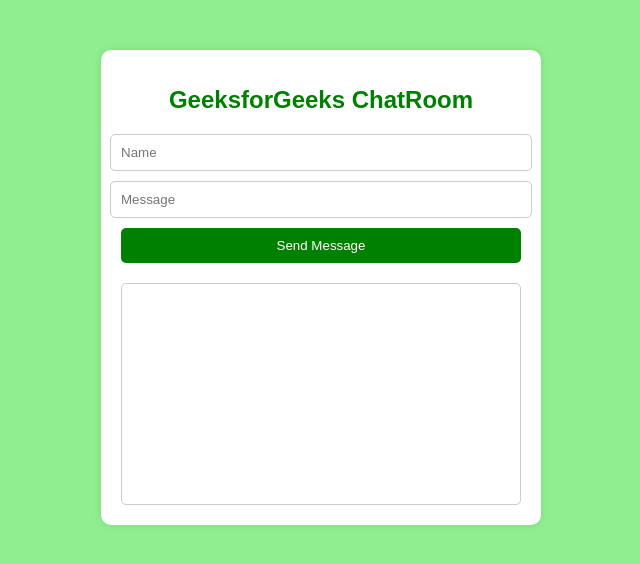
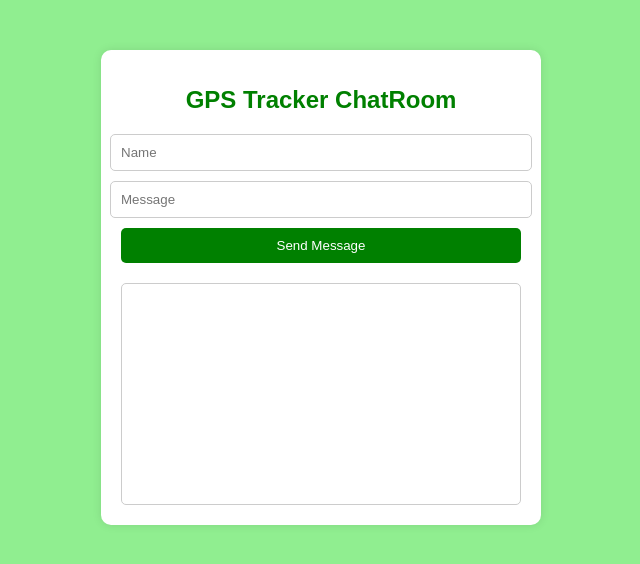
Before and after one commit to wajih-git/chat-app-server-client5, a website: page index.html in a window 1280 px wide. Shown: the whole page, without its empty margins (319-959 px from the left). Drawn offline with nearby package versions, Linux system fonts and the light colour scheme; no server answers.

Commit message:
Initial commit

```diff
--- a/index.html
+++ b/index.html
@@ -10,7 +10,7 @@
 
 <body>
 	<div class="container">
-		<h1 class="logo">GeeksforGeeks ChatRoom</h1>
+		<h1 class="logo">GPS Tracker ChatRoom</h1>
 		<form class="form" id="form">
 			<input class="input" type="text" placeholder="Name" id="myname">
 			<input class="input" type="text" placeholder="Message" id="message">
```
Also changed, not shown: package.json (+60 -3 lines), 2 other files.
